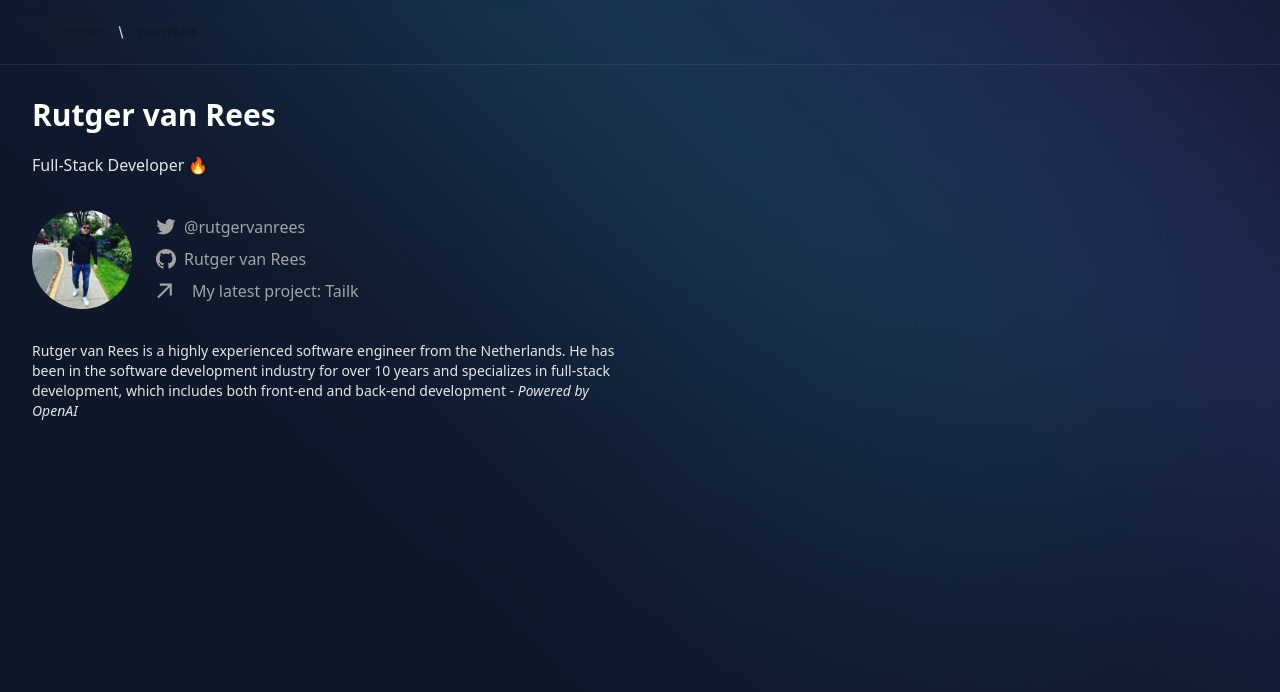
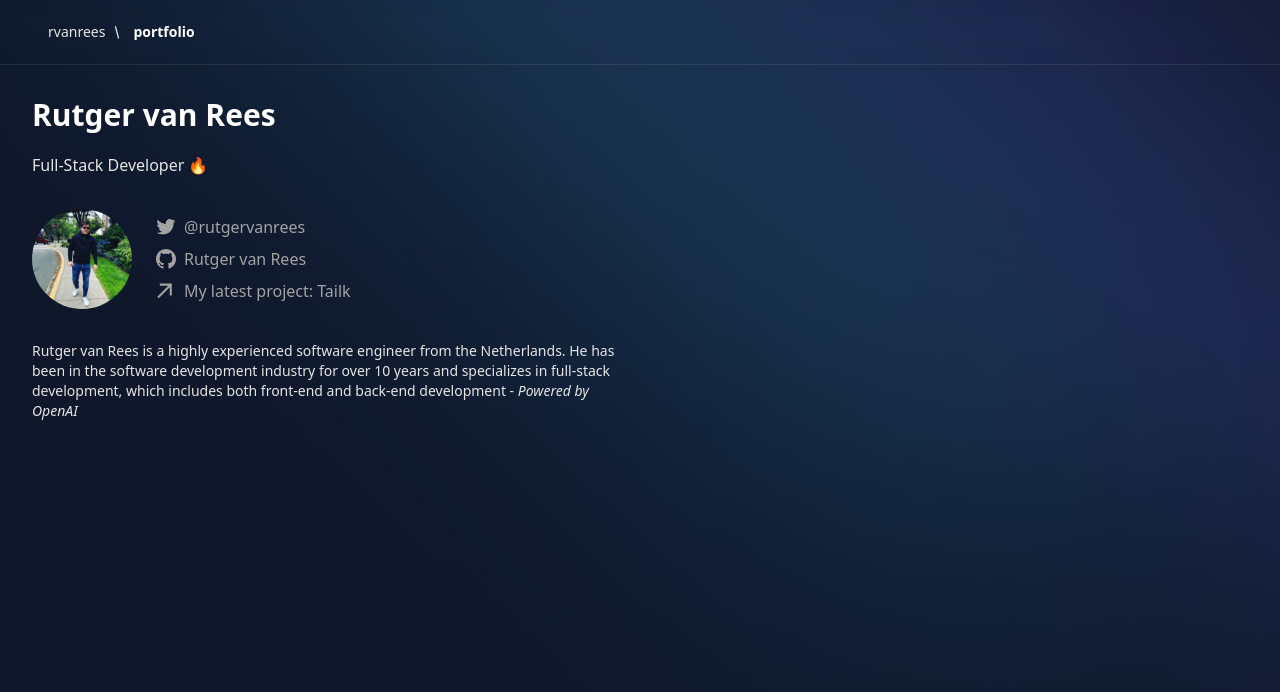
Before and after one commit to rvanrees/portfolio, a Next.js app: page / in a window 1280 px wide. Shown: the top 692 px of the page. Built offline with nearby package versions, Linux system fonts and the light colour scheme.

Commit message:
Tailwind update

```diff
--- a/components/about.tsx
+++ b/components/about.tsx
@@ -37,7 +37,7 @@ export function About() {
           </a>
           <Link
             href="https://web-inky-nine-91.vercel.app"
-            className="flex items-center gap-3 hover:text-white"
+            className="flex items-center gap-1 hover:text-white"
           >
             <ArrowIcon />
             My latest project: Tailk
--- a/components/blogs.tsx
+++ b/components/biography.tsx
@@ -1,4 +1,4 @@
-export function Blogs() {
+export function Biography() {
   return (
     <section>
       <p className="my-5 max-w-[600px] text-sm text-neutral-200">
--- a/components/navbar.tsx
+++ b/components/navbar.tsx
@@ -14,7 +14,7 @@ export function Navbar() {
                     <div className="flex items-center">
                       <a
                         href="/"
-                        className="mr-2 text-sm text-gray-900 hover:underline"
+                        className="mr-1 text-sm text-neutral-200 hover:underline"
                       >
                         rvanrees
                       </a>
@@ -24,7 +24,7 @@ export function Navbar() {
                         viewBox="0 0 16 20"
                         fill="currentColor"
                         aria-hidden="true"
-                        className="h-5 w-4 text-gray-300"
+                        className="h-5 w-4 text-neutral-200"
                       >
                         <path d="M5.697 4.34L8.98 16.532h1.327L7.025 4.341H5.697z" />
                       </svg>
@@ -35,7 +35,7 @@ export function Navbar() {
                     <div className="flex items-center">
                       <a
                         href="/"
-                        className="mr-2 text-sm font-bold text-gray-900 hover:underline"
+                        className="mr-1 text-sm font-bold text-white hover:underline"
                       >
                         portfolio
                       </a>
--- a/src/app/page.tsx
+++ b/src/app/page.tsx
@@ -1,6 +1,6 @@
 import { About } from "components/about";
+import { Biography } from "components/Biography";
 import { Navbar } from "components/navbar";
-import { Blogs } from "components/blogs";
 
 export default function Home() {
   return (
@@ -8,7 +8,7 @@ export default function Home() {
       <Navbar />
       <div className="p-8">
         <About />
-        <Blogs />
+        <Biography />
       </div>
     </section>
   );
```
